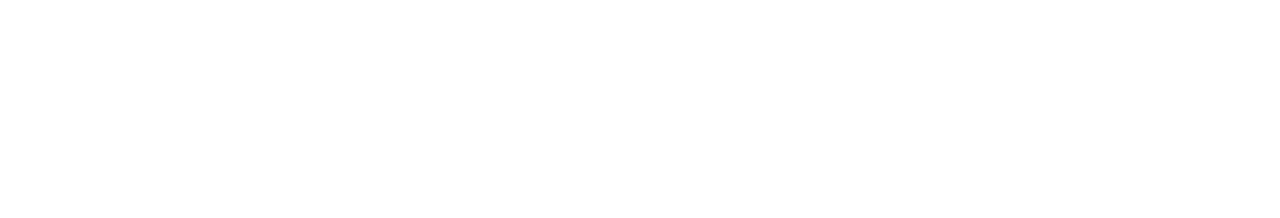
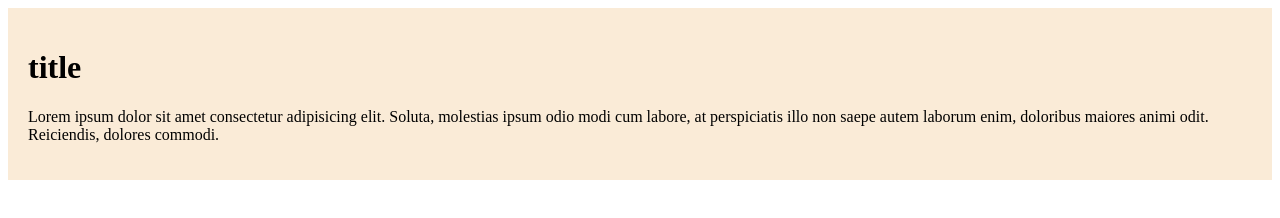
Before and after one commit to mahbubmasum21/my-first-github-repo, a plain HTML site: page index.html in a window 1280 px wide. Drawn offline with Linux system fonts and the light colour scheme.

Commit message:
added new style

```diff
--- a/index.html
+++ b/index.html
@@ -4,8 +4,15 @@
     <meta charset="UTF-8">
     <meta name="viewport" content="width=device-width, initial-scale=1.0">
     <title>My first time ever github repo</title>
+    <link rel="stylesheet" href="style/blog.css">
 </head>
 <body>
+    <div>
+        <h1>title</h1>
+        <p>Lorem ipsum dolor sit amet consectetur adipisicing elit.
+            Soluta, molestias ipsum odio modi cum labore, at perspiciatis illo non saepe autem laborum enim,
+            doloribus maiores animi odit. Reiciendis, dolores commodi.</p>
+    </div>
 
 </body>
 </html>
--- /dev/null
+++ b/style/blog.css
@@ -0,0 +1,4 @@
+div{
+    background-color: antiquewhite;
+    padding: 20px;
+}
```
